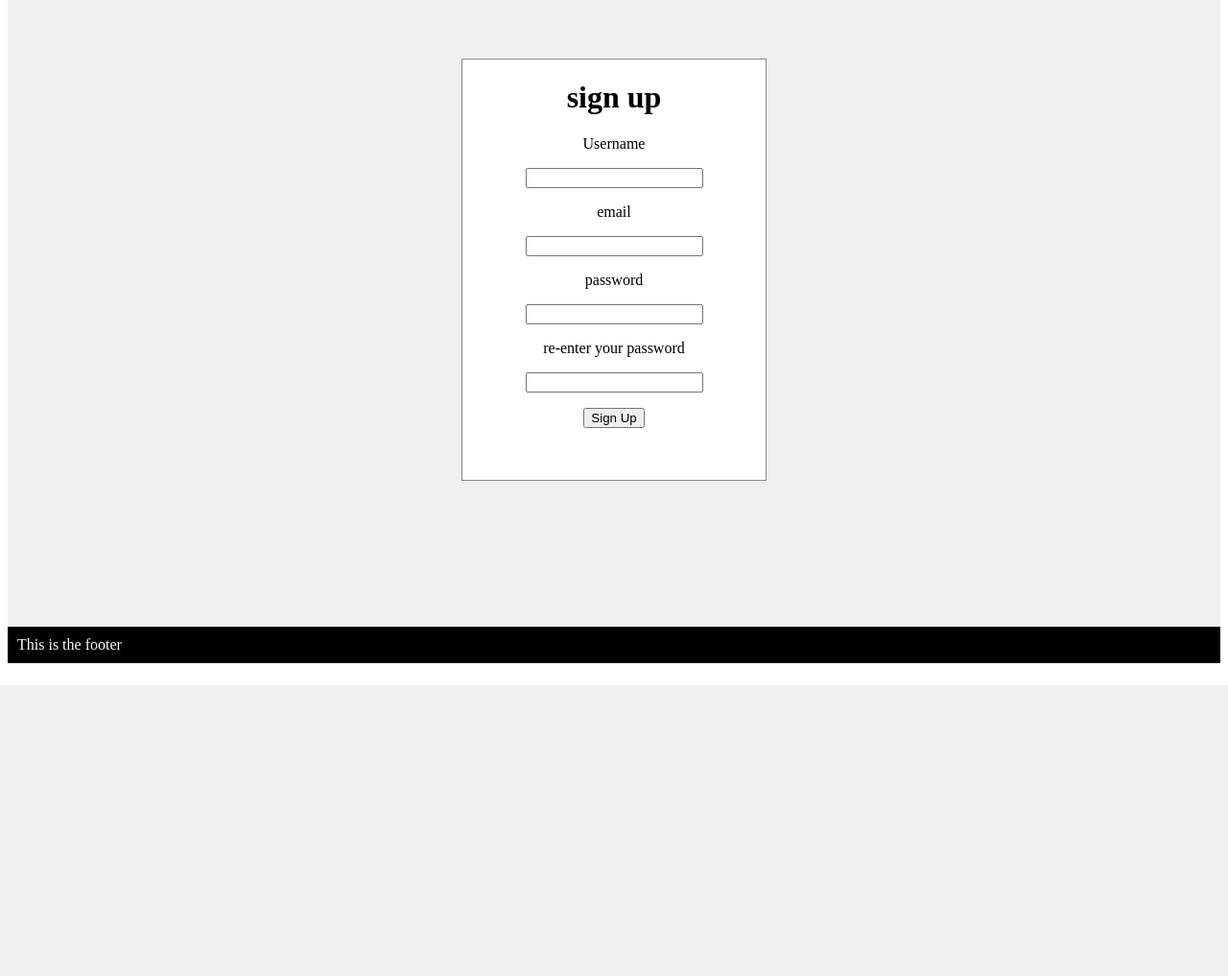
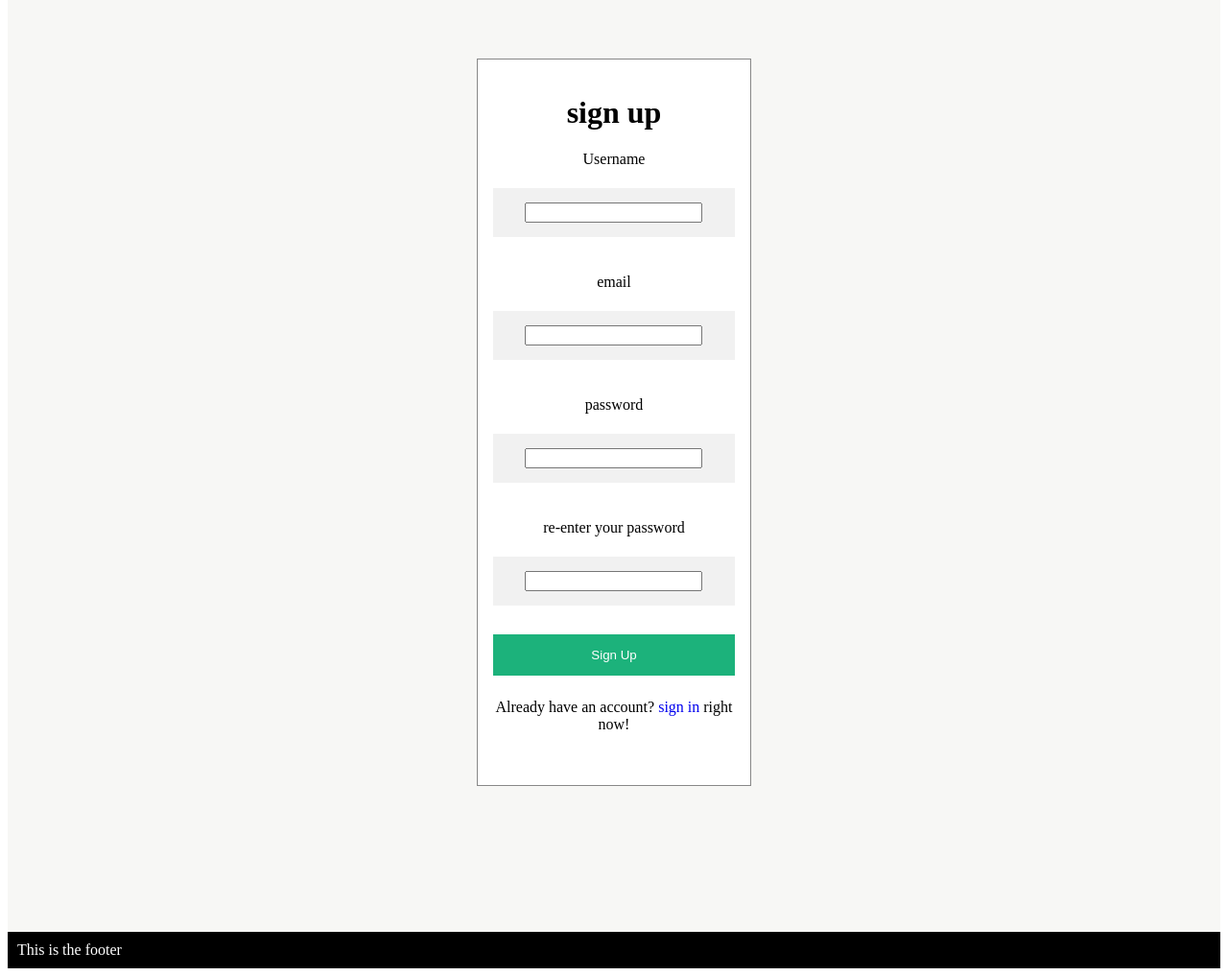
Before and after one commit to Brendanchoi626/StudyNetwork, a Flask app: page /signup in a window 1280 px wide. Shown: the part 86-1103 px from the top of the page at 96% size. Before the commit the page ends 800 px from the top, so only its background shows below. Run offline with Flask 2, Linux system fonts and the light colour scheme; some libraries are stand-ins or nearby versions.

Commit message:
finnished styling the login bit

```diff
--- a/static/css/style.css
+++ b/static/css/style.css
@@ -79,19 +79,50 @@ body main{
   grid-row:3;
 }
 /* Sign_up */
-.signup_form{ /* Stay in place */
+form .input{
+  width: 100%;
+  padding: 15px 0 15px 0;
+  margin: 5px 0 22px 0;
+  display: inline-block;
+  border: none;
+  background: #f1f1f1;
+}
+
+/* Set a style for all buttons */
+input[type=submit]{
+  background-color: #04AA6D;
+  color: white;
+  padding: 14px 20px;
+  margin: 8px 0;
+  border: none;
+  cursor: pointer;
+  width: 100%;
+  opacity: 0.9;
+}
+
+input[type=submit]:hover {
+  opacity:1;
+}
+
+/* Add padding to container elements */
+form {
+  padding: 16px;
+}
+
+/* The Modal (background) */
+.signup_form{
   left: 0;
   top: 0;
   height: 100%;
-  overflow: auto; /* Enable scroll if needed */
+  overflow: auto;
   padding-top: 10px;
-  background-color: #F0F0EC;
+  background-color: rgba(240, 240, 236, 0.5);
 }
 .signup_form_content{
   background-color:white;
   margin: 4% auto 12% auto;
   border: 1px solid #888;
-  width: 25%;
+  width: 20%;
   text-align: center;
   padding-bottom: 3%;
 }
--- a/templates/signup.html
+++ b/templates/signup.html
@@ -6,16 +6,17 @@
     <!-- Form content -->
     <h1>sign up</h1>
     {{ form.csrf_token }}
-    <p>Username</p>
-    <p>{{ form.username }}</p>
-    <p>email</p>
-    <p>{{ form.email }}</p>
-    <p>password</p>
-    <p>{{ form.password}}</p>
-    <p>re-enter your password</p>
-    <p>{{ form.re_password }}</p>
+    <p class="form_text">Username</p>
+    <p class="input">{{ form.username }}</p>
+    <p class="form_text">email</p>
+    <p class="input">{{ form.email }}</p>
+    <p class="form_text">password</p>
+    <p class="input">{{form.password}}</p>
+    <p class="form_text">re-enter your password</p>
+    <p class="input">{{ form.re_password }}</p>
     <input type="submit" value="Sign Up">
     <p style="color: red;">{{ error }}</p>
+    <p>Already have an account? <a href="/user">sign in</a> right now!</p>
 </form>
 </div>
 
```
Also changed, not shown: templates/user.html (+4 -4 lines).
